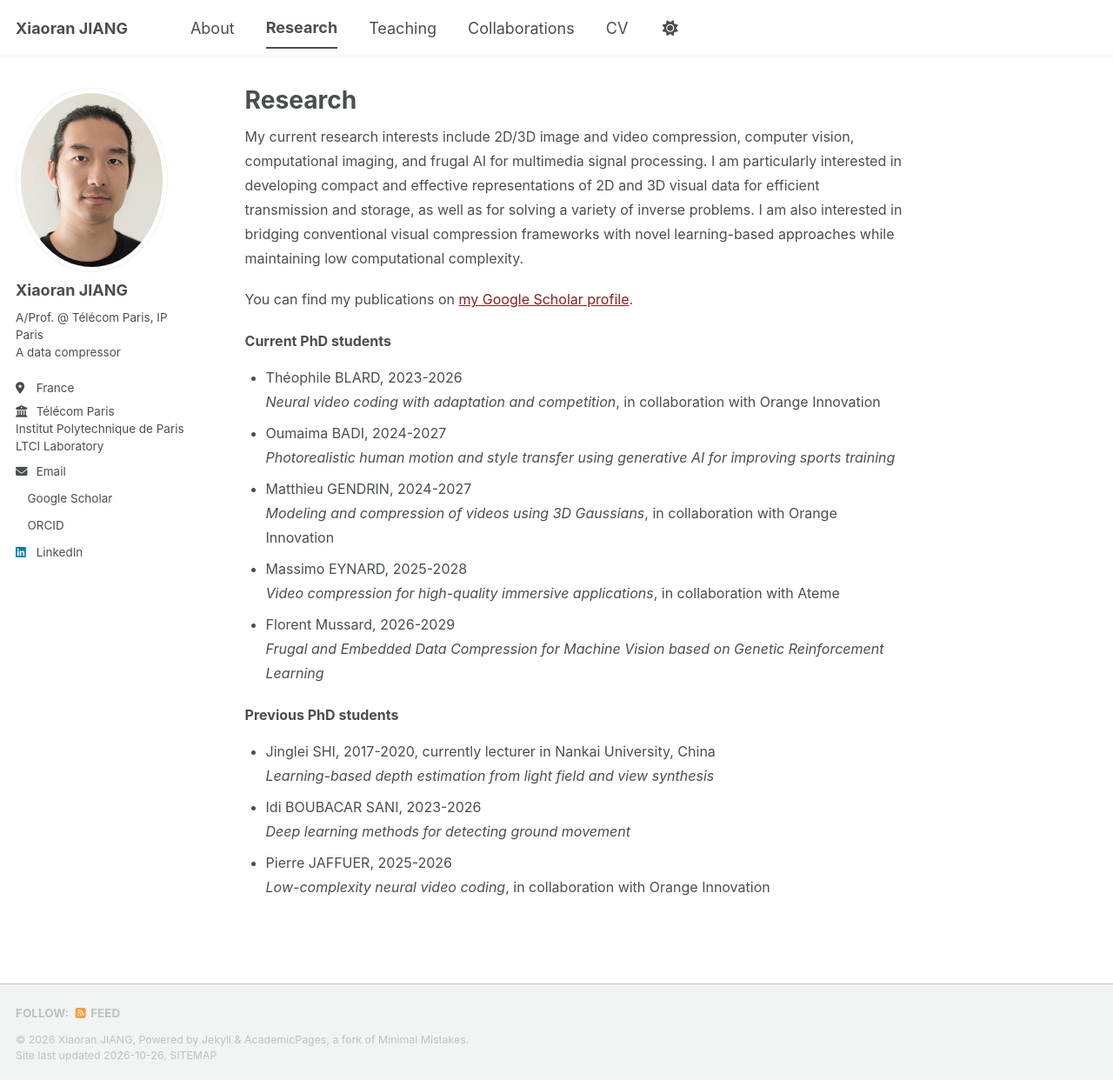
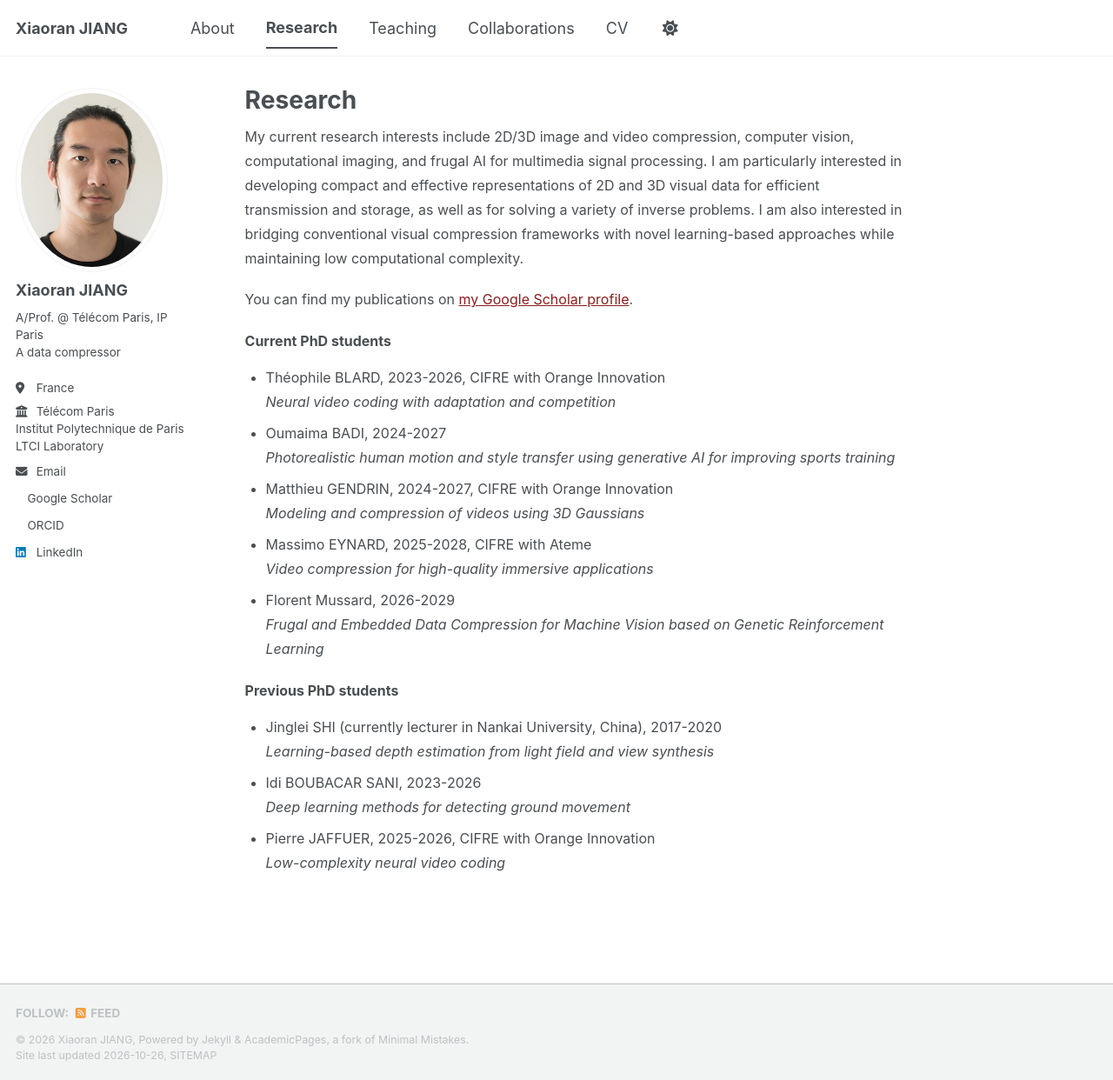
Before and after one commit to xiaoranjiang/xiaoranjiang.github.io, a Jekyll site: the page built from _pages/research.md, in a window 1280 px wide and 1242 px high. Shown: the whole window at 87% size. Built offline with Jekyll 4.4.1, drawn with Linux system fonts in a browser that asks for light colours; a style sheet for code colours, icons or effects is not loaded.

Commit message:
Update research.md

```diff
--- a/_pages/research.md
+++ b/_pages/research.md
@@ -9,22 +9,22 @@ My current research interests include 2D/3D image and video compression, compute
 You can find my publications on <a href="https://scholar.google.com/citations?user=zvdY0EcAAAAJ&hl=en" class="custom-link">my Google Scholar profile</a>.
 
 ### Current PhD students
-- Théophile BLARD, 2023-2026<br>
-*Neural video coding with adaptation and competition*, in collaboration with Orange Innovation
+- Théophile BLARD, 2023-2026, CIFRE with Orange Innovation<br>
+*Neural video coding with adaptation and competition*
 - Oumaima BADI, 2024-2027<br>
 *Photorealistic human motion and style transfer using generative AI for improving sports training*
-- Matthieu GENDRIN, 2024-2027<br>
-*Modeling and compression of videos using 3D Gaussians*, in collaboration with Orange Innovation
-- Massimo EYNARD, 2025-2028<br>
-*Video compression for high-quality immersive applications*, in collaboration with Ateme
+- Matthieu GENDRIN, 2024-2027, CIFRE with Orange Innovation<br>
+*Modeling and compression of videos using 3D Gaussians*
+- Massimo EYNARD, 2025-2028, CIFRE with Ateme<br>
+*Video compression for high-quality immersive applications*
 - Florent Mussard, 2026-2029<br>
 *Frugal and Embedded Data Compression for Machine Vision based on Genetic Reinforcement Learning*
 
 
 ### Previous PhD students
-- Jinglei SHI, 2017-2020, currently lecturer in Nankai University, China<br>
+- Jinglei SHI (currently lecturer in Nankai University, China), 2017-2020<br>
 *Learning-based depth estimation from light field and view synthesis*
 - Idi BOUBACAR SANI, 2023-2026<br>
 *Deep learning methods for detecting ground movement*
-- Pierre JAFFUER, 2025-2026<br>
-*Low-complexity neural video coding*, in collaboration with Orange Innovation
+- Pierre JAFFUER, 2025-2026, CIFRE with Orange Innovation<br>
+*Low-complexity neural video coding*
```
